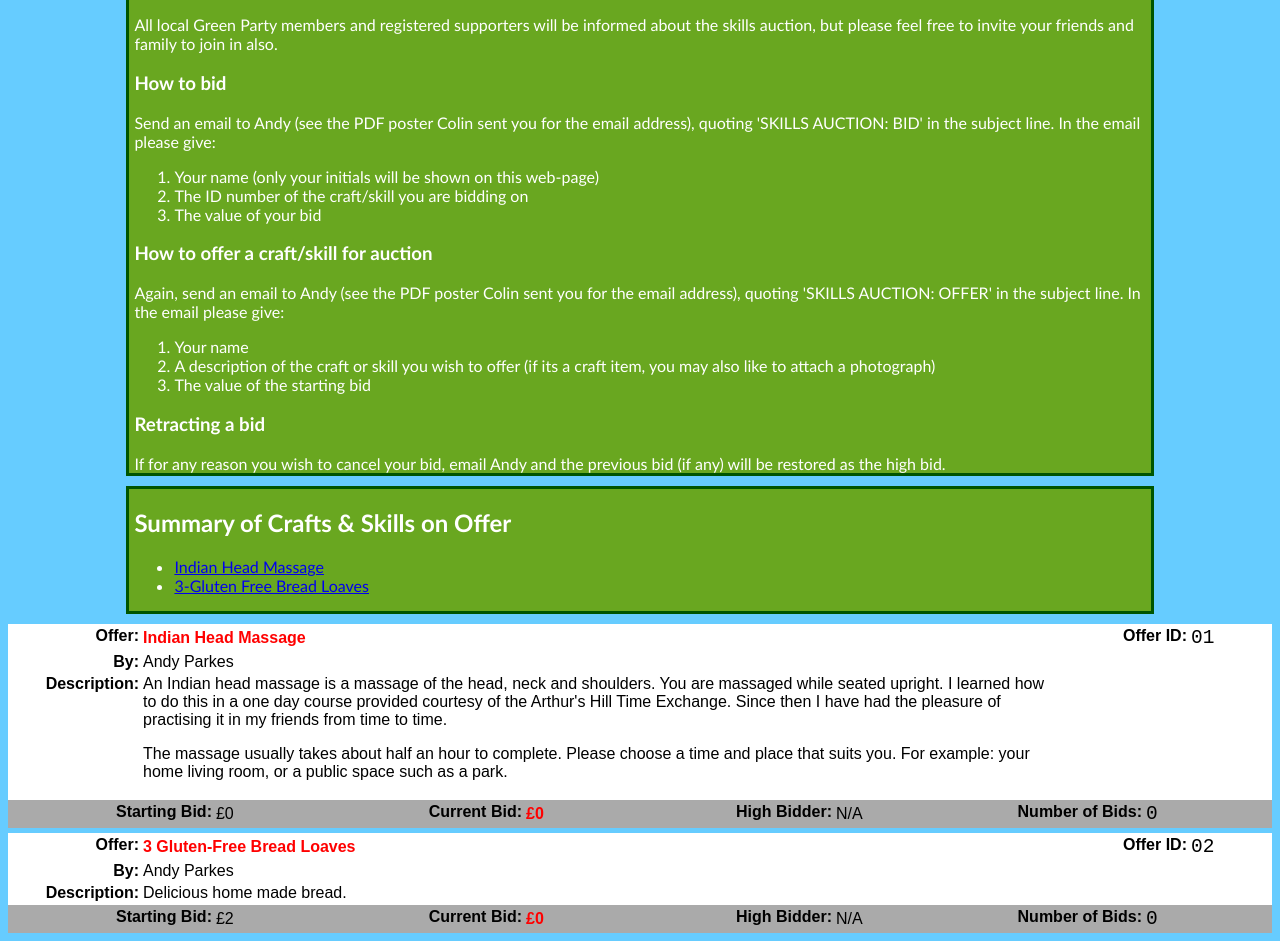
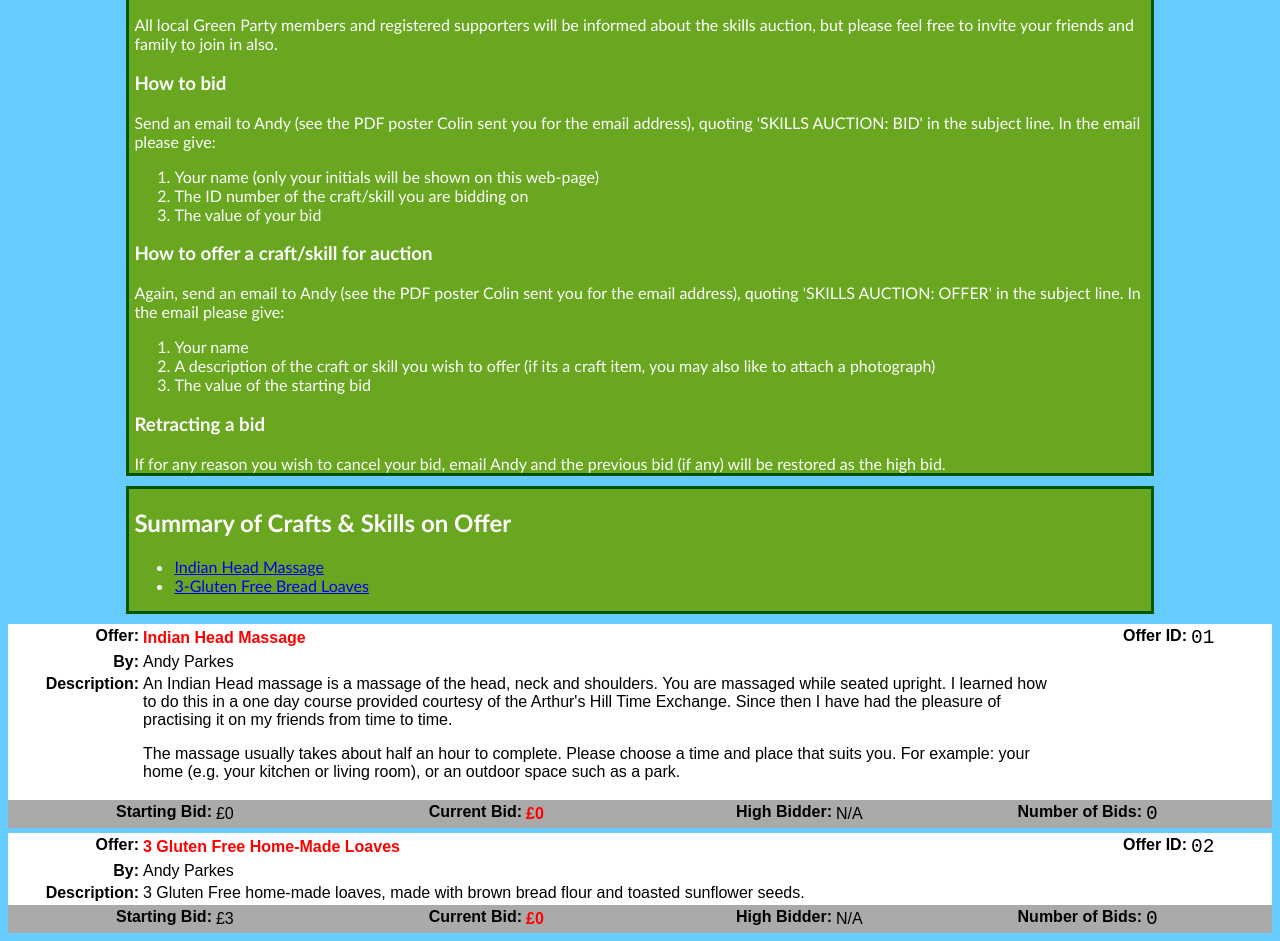
Before and after one commit to AndyParkes/AndyParkes.github.io, a plain HTML site: page index.html in a window 1280 px wide. Shown: the part 593-1534 px from the top of the page. Drawn offline with Linux system fonts and the light colour scheme.

Commit message:
Initial commit

```diff
--- a/index.html
+++ b/index.html
@@ -120,7 +120,7 @@
 
       <h2>About South Tyneside Green Party Skills Auction</h2>
 
-      This skills auction is part of a drive to raise funds for our campaign to get Rhiannon Curtis elected in the ward of 'Beacon and Bents'. We think that this will be a fun way to raise money for our local Green Party and as well as creating the potential for some of our Green Party members and supports to meet each other.
+      This skills auction is part of a drive to raise funds for our campaign to get Rhiannon Curtis elected in the ward of 'Beacon and Bents'. We think that this will be a fun way to raise money for our local Green Party as well, creating the potential for some of our Green Party members and supporters to meet each other.
 
       <p>
         The auction will be open to bids and new skill offers until ... When the auction closes, winning bidders will be put in touch with the person(s) offering the craft/skill and sent a donation form so they can directly donate the value of their bid to South Tyneside Green Party. The winning bidders will also be announced at someGig.
@@ -183,9 +183,9 @@
         <tr>
           <th>Description:</th>
           <td colspan = "3">
-            An Indian head massage is a massage of the head, neck and shoulders. You are massaged while seated upright. I learned how to do this in a one day course provided courtesy of the Arthur's Hill Time Exchange. Since then I have had the pleasure of practising it in my friends from time to time.
+            An Indian Head massage is a massage of the head, neck and shoulders. You are massaged while seated upright. I learned how to do this in a one day course provided courtesy of the Arthur's Hill Time Exchange. Since then I have had the pleasure of practising it on my friends from time to time.
             <p>
-              The massage usually takes about half an hour to complete. Please choose a time and place that suits you. For example: your home living room, or a public space such as a park.
+              The massage usually takes about half an hour to complete. Please choose a time and place that suits you. For example: your home (e.g. your kitchen or living room), or an outdoor space such as a park.
             </p>
           </td>
         </tr>
@@ -208,7 +208,7 @@
 
       <table class = "offerTable">
         <tr>
-          <th>Offer:</th><td class = "highlightField" colspan = "3">3 Gluten-Free Bread Loaves</td>
+          <th>Offer:</th><td class = "highlightField" colspan = "3">3 Gluten Free Home-Made Loaves</td>
           <th>Offer ID:</th><td class = "smallField numericField">02</td>
         </tr>
 
@@ -219,14 +219,14 @@
         <tr>
           <th>Description:</th>
           <td colspan = "3">
-            Delicious home made bread.
+            3 Gluten Free home-made loaves, made with brown bread flour and toasted sunflower seeds.
           </td>
         </tr>
       </table>
 
       <table class = "bidTable">
         <tr>
-          <th>Starting Bid:</th><td class = "smallField">£2</td>
+          <th>Starting Bid:</th><td class = "smallField">£3</td>
           <th>Current Bid:</th><td class = "smallField highlightField">£0</td>
           <th>High Bidder:</th><td class = "smallField">N/A</td>
           <th>Number of Bids:</th><td class = "smallField numericField">0</td>
```
